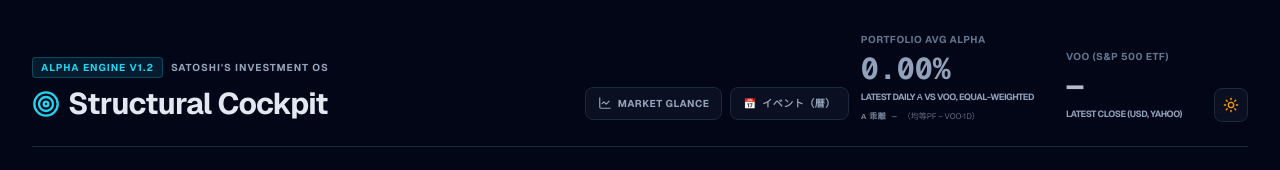
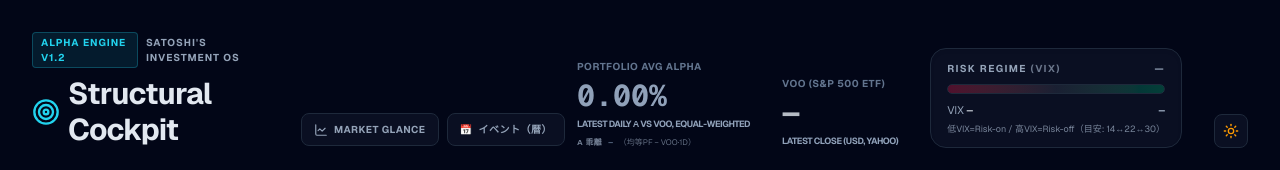
Before and after one commit to satoshi-create/investment-portfolio, a Next.js app: page / in a window 1280 px wide. Shown: the top 170 px of the page. Built offline with nearby package versions, Linux system fonts and the light colour scheme; no server answers; what yahoo-finance2 would draw is missing.

Commit message:
Add RiskRegimeGauge component to DashboardHeader for enhanced market indicators display. This integration improves user insights into risk regimes, supporting better investment decision-making.

```diff
--- a/src/components/dashboard/DashboardHeader.tsx
+++ b/src/components/dashboard/DashboardHeader.tsx
@@ -5,6 +5,7 @@ import { LineChart, Target, X } from "lucide-react";
 
 import { EventCalendarModal } from "@/src/components/dashboard/EventCalendarModal";
 import { MarketBar } from "@/src/components/dashboard/MarketBar";
+import { RiskRegimeGauge } from "@/src/components/dashboard/RiskRegimeGauge";
 import { StatBox } from "@/src/components/dashboard/StatBox";
 import { ThemeToggle } from "@/src/components/dashboard/ThemeToggle";
 import type { MarketIndicator } from "@/src/types/investment";
@@ -162,6 +163,7 @@ export function DashboardHeader({
             subLabel={benchSubLabel}
             title={benchAsOfTitle}
           />
+          <RiskRegimeGauge indicators={marketIndicators} />
           <div className="flex items-center gap-2">
             <ThemeToggle />
           </div>
--- /dev/null
+++ b/src/components/dashboard/RiskRegimeGauge.tsx
@@ -0,0 +1,92 @@
+import React, { useMemo } from "react";
+
+import type { MarketIndicator } from "@/src/types/investment";
+
+function clamp(v: number, min: number, max: number): number {
+  return Math.min(max, Math.max(min, v));
+}
+
+function formatPct(pct: number): string {
+  if (!Number.isFinite(pct)) return "—";
+  const sign = pct > 0 ? "+" : "";
+  return `${sign}${pct.toFixed(2)}%`;
+}
+
+type Regime = "Risk-on" | "Neutral" | "Risk-off";
+
+function classifyRegimeFromVix(vix: number): { regime: Regime; score: number } {
+  // VIX-centered, simple and explainable:
+  // - <=14: Risk-on
+  // - ~22: Neutral
+  // - >=30: Risk-off
+  // score is clamped to [-1, +1] (left=off, right=on).
+  const score = clamp((22 - vix) / 8, -1, 1);
+  const regime: Regime = score >= 0.35 ? "Risk-on" : score <= -0.35 ? "Risk-off" : "Neutral";
+  return { regime, score };
+}
+
+function regimeColor(regime: Regime): { text: string; accent: string } {
+  if (regime === "Risk-on") return { text: "text-emerald-300", accent: "bg-emerald-500/70" };
+  if (regime === "Risk-off") return { text: "text-rose-300", accent: "bg-rose-500/70" };
+  return { text: "text-muted-foreground", accent: "bg-slate-300/60 dark:bg-slate-500/50" };
+}
+
+export function RiskRegimeGauge({ indicators }: { indicators: MarketIndicator[] }) {
+  const vix = useMemo(() => indicators.find((x) => x.label === "VIX") ?? null, [indicators]);
+
+  const derived = useMemo(() => {
+    if (!vix || !Number.isFinite(vix.value) || vix.value <= 0) return null;
+    const { regime, score } = classifyRegimeFromVix(vix.value);
+    const posPct = clamp(((score + 1) / 2) * 100, 0, 100);
+    return { regime, score, posPct };
+  }, [vix]);
+
+  const meta = derived ? regimeColor(derived.regime) : { text: "text-muted-foreground", accent: "bg-slate-300/60" };
+
+  return (
+    <section
+      className="rounded-2xl border border-border bg-card/60 px-4 py-3 shadow-inner min-w-[14.5rem]"
+      aria-label="Risk regime (VIX)"
+    >
+      <div className="flex items-baseline justify-between gap-3">
+        <p className="text-[10px] font-bold uppercase tracking-[0.14em] text-muted-foreground">
+          Risk regime <span className="text-muted-foreground/70">(VIX)</span>
+        </p>
+        <p className={`text-[10px] font-bold uppercase tracking-[0.14em] ${meta.text}`}>
+          {derived ? derived.regime : "—"}
+        </p>
+      </div>
+
+      <div className="mt-2">
+        <div className="relative h-2.5 rounded-full border border-border bg-background/60 overflow-hidden">
+          <div className="absolute inset-0 bg-gradient-to-r from-rose-500/30 via-slate-400/15 to-emerald-500/30" />
+          {derived ? (
+            <div
+              className="absolute top-0 h-full w-0"
+              style={{ left: `${derived.posPct}%` }}
+              aria-hidden
+            >
+              <div className={`-ml-[1px] h-full w-[2px] ${meta.accent}`} />
+            </div>
+          ) : null}
+        </div>
+
+        <div className="mt-2 flex items-center justify-between gap-3 text-[11px]">
+          <span className="text-muted-foreground">
+            VIX{" "}
+            <span className="font-mono font-semibold text-foreground/90 tabular-nums">
+              {vix && vix.value > 0 && Number.isFinite(vix.value) ? vix.value.toFixed(2) : "—"}
+            </span>
+          </span>
+          <span className="font-mono font-bold tabular-nums text-muted-foreground" title="VIX 1D change %">
+            {vix && vix.value > 0 ? formatPct(vix.changePct) : "—"}
+          </span>
+        </div>
+
+        <p className="mt-1 text-[9px] leading-snug text-muted-foreground/80">
+          低VIX=Risk-on / 高VIX=Risk-off（目安: 14↔22↔30）
+        </p>
+      </div>
+    </section>
+  );
+}
```
Also changed, not shown: 1 other file (tests, documents, lock files or other folders).
